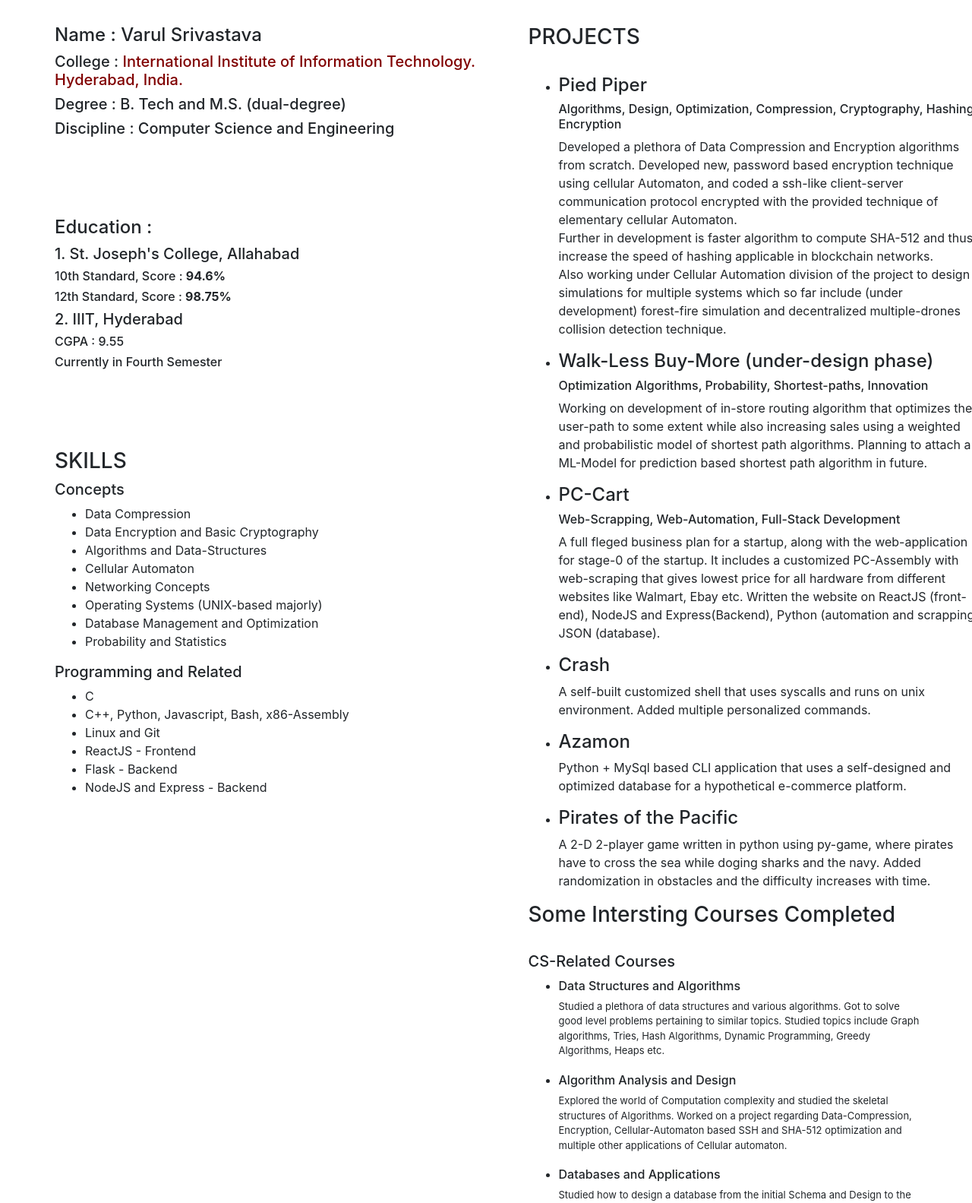
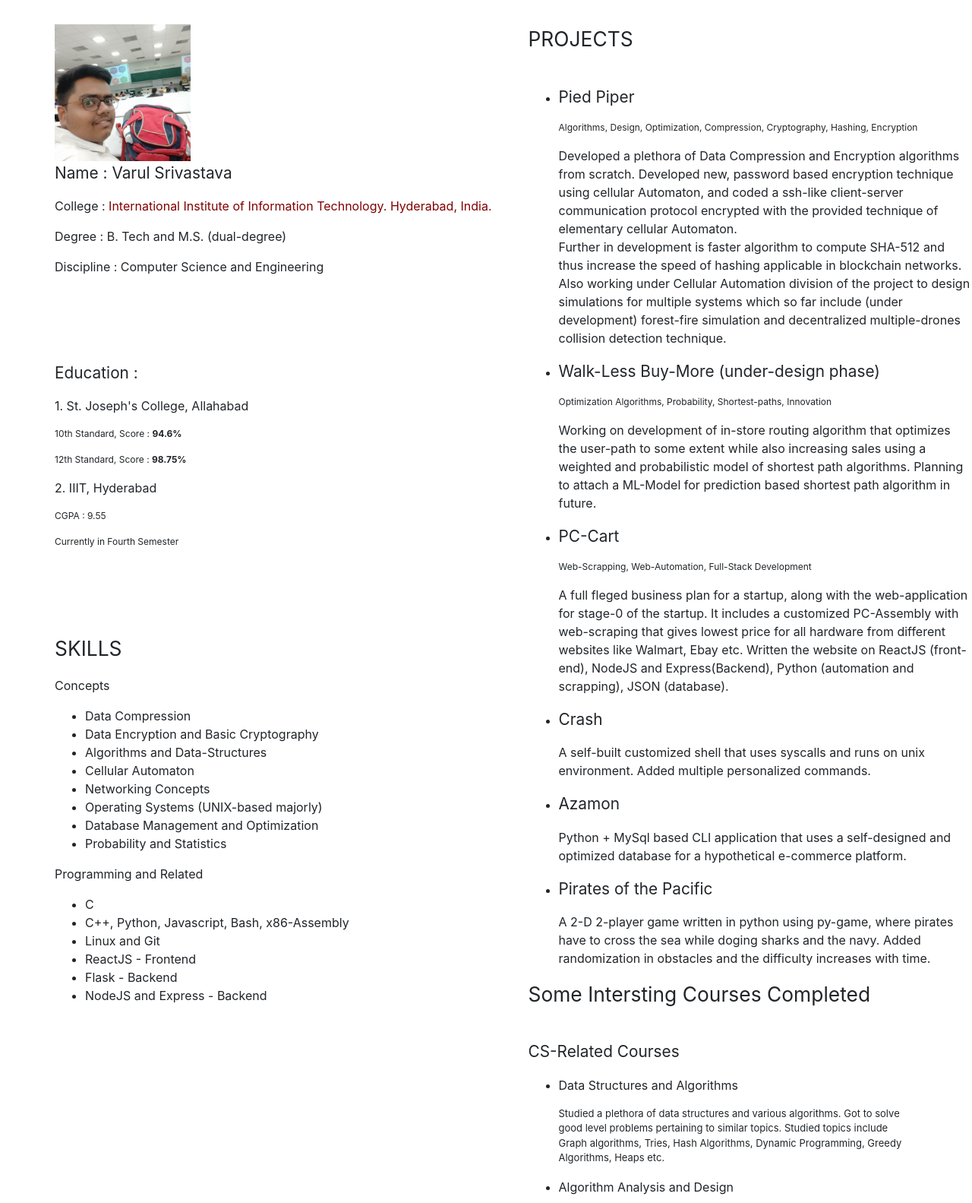
Before and after one commit to vs666/vs666.github.io, a plain HTML site: page html/resume.html in a window 1280 px wide. Shown: the part 56-1639 px from the top of the page at 76% size. Drawn offline with nearby package versions, Linux system fonts and the light colour scheme.

Commit message:
added alternate pages

```diff
--- a/html/resume.html
+++ b/html/resume.html
@@ -16,7 +16,7 @@
     .row {
         display: flex;
         margin-left: 3vh;
-    padding-left:3vh;
+        padding-left: 3vh;
         padding-top: 5vh;
     }
 
@@ -24,9 +24,33 @@
         flex: 40%;
         margin-top: 2vh;
         padding-top: 4vh;
-    padding-left:3vh;
+        padding-left: 3vh;
+        padding-right: 2vh;
     }
 
+    .h4cl {
+        font-size: 2.6vh;
+    }
+
+    .h3cl {
+        font-size: 3.3vh;
+    }
+
+    .h5cl{
+        font-size: 2vh;
+    }
+
+    .h6cl {
+        font-size: 1.5vh;
+    }
+
+    img {
+        display: block;
+        max-width: 180px;
+        max-height: 180px;
+        width: auto;
+        height: auto;
+    }
 </style>
 
 <body>
@@ -44,6 +68,13 @@
                 <li class="nav-item active">
                     <a class="nav-link" href="">Resume<span class="sr-only">(current)</span></a>
                 </li>
+                <li class="nav-item ">
+                    <a class="nav-link" href="./../files/CV_VARUL.pdf">CV</a>
+                </li>
+                <li class="nav-item ">
+                    <a class="nav-link" href="">Areas of Interest</a>
+                </li>
+
             </ul>
         </div>
     </nav>
@@ -52,33 +83,34 @@
     <div class="row">
         <div class="column">
             <div>
-                <h4>Name : Varul Srivastava</h4>
-                <h5>College : <a href="http://www.iiit.ac.in" style="color: maroon">International Institute of
+                <img width="600" height="600" src="./../images/dp.jpg">
+                <p class="h4cl">Name : Varul Srivastava</p>
+                <p class="h5cl">College : <a href="http://www.iiit.ac.in" style="color: maroon">International Institute of
                         Information
-                        Technology. Hyderabad, India.</a></h5>
-                <h5>Degree : B. Tech and M.S. (dual-degree)</h5>
-                <h5>Discipline : Computer Science and Engineering</h5>
+                        Technology. Hyderabad, India.</a></p>
+                <p class="h5cl">Degree : B. Tech and M.S. (dual-degree)</p>
+                <p class="h5cl">Discipline : Computer Science and Engineering</p>
             </div>
             </br>
             </br>
             </br>
             </br>
             <div>
-                <h4>Education :</h4>
-                <h5>1. St. Joseph's College, Allahabad</h5>
-                <h6>10th Standard, Score : <b>94.6%</b> </h6>
-                <h6>12th Standard, Score : <b>98.75%</b> </h6>
-                <h5>2. IIIT, Hyderabad</h5>
-                <h6> CGPA : 9.55</h6>
-                <h6>Currently in Fourth Semester</h6>
+                <p class="h4cl">Education :</p>
+                <p class="h5cl">1. St. Joseph's College, Allahabad</p>
+                <p class="h6cl">10th Standard, Score : <b>94.6%</b> </p>
+                <p class="h6cl">12th Standard, Score : <b>98.75%</b> </p>
+                <p class="h5cl">2. IIIT, Hyderabad</p>
+                <p class="h6cl"> CGPA : 9.55</p>
+                <p class="h6cl">Currently in Fourth Semester</p>
             </div>
             </br>
             </br>
             </br>
             </br>
             <div>
-                <h3>SKILLS</h3>
-                <h5>Concepts</h5>
+                <p class="h3cl">SKILLS</p>
+                <p class="h5cl">Concepts</p>
                 <ul>
                     <li>Data Compression</li>
                     <li>Data Encryption and Basic Cryptography</li>
@@ -89,7 +121,7 @@
                     <li>Database Management and Optimization</li>
                     <li>Probability and Statistics</li>
                 </ul>
-                <h5>Programming and Related</h5>
+                <p class="h5cl">Programming and Related</p>
                 <ul>
                     <li>C</li>
                     <li>C++, Python, Javascript, Bash, x86-Assembly</li>
@@ -103,13 +135,13 @@
 
         <div class="column">
             <div>
-                <h3>PROJECTS</h3>
+                <p class="h3cl">PROJECTS</p>
                 <br>
                 <ul>
                     <li>
                         <div>
-                            <h4>Pied Piper</h4>
-                            <h6>Algorithms, Design, Optimization, Compression, Cryptography, Hashing, Encryption</h6>
+                            <p class="h4cl">Pied Piper</p>
+                            <p class="h6cl">Algorithms, Design, Optimization, Compression, Cryptography, Hashing, Encryption</p>
                             <p>Developed a plethora of Data Compression and Encryption algorithms from scratch.
                                 Developed new, password based encryption technique using cellular Automaton, and coded a
                                 ssh-like client-server communication protocol encrypted with the provided technique of
@@ -125,8 +157,8 @@
                         </div>
                     </li>
                     <li>
-                        <h4>Walk-Less Buy-More (under-design phase)</h4>
-                        <h6>Optimization Algorithms, Probability, Shortest-paths, Innovation</h6>
+                        <p class="h4cl">Walk-Less Buy-More (under-design phase)</p>
+                        <p class="h6cl">Optimization Algorithms, Probability, Shortest-paths, Innovation</p>
                         <p>Working on development of in-store routing algorithm that optimizes the user-path to some
                             extent while also increasing sales using a weighted and probabilistic model of shortest path
                             algorithms. Planning to attach a ML-Model for prediction based shortest path algorithm in
@@ -134,8 +166,8 @@
                     </li>
                     <li>
                         <div>
-                            <h4>PC-Cart</h4>
-                            <h6>Web-Scrapping, Web-Automation, Full-Stack Development</h6>
+                            <p class="h4cl">PC-Cart</p>
+                            <p class="h6cl">Web-Scrapping, Web-Automation, Full-Stack Development</p>
                             <p>A full fleged business plan for a startup, along with the web-application for stage-0 of
                                 the startup. It includes a customized PC-Assembly with web-scraping that gives lowest
                                 price for all hardware from different websites like Walmart, Ebay etc. Written the
@@ -145,21 +177,21 @@
                     </li>
                     <li>
                         <div>
-                            <h4>Crash</h4>
+                            <p class="h4cl">Crash</p>
                             <p>A self-built customized shell that uses syscalls and runs on unix environment. Added
                                 multiple personalized commands.</p>
                         </div>
                     </li>
                     <li>
                         <div>
-                            <h4>Azamon</h4>
+                            <p class="h4cl">Azamon</p>
                             <p>Python + MySql based CLI application that uses a self-designed and optimized database for
                                 a hypothetical e-commerce platform.</p>
                         </div>
                     </li>
                     <li>
                         <div>
-                            <h4>Pirates of the Pacific</h4>
+                            <p class="h4cl">Pirates of the Pacific</p>
                             <p>A 2-D 2-player game written in python using py-game, where pirates have to cross the sea
                                 while doging sharks and the navy. Added randomization in obstacles and the difficulty
                                 increases with time.</p>
@@ -168,13 +200,13 @@
                 </ul>
             </div>
             <div>
-                <h3>Some Intersting Courses Completed</h3>
+                <p class="h3cl">Some Intersting Courses Completed</p>
                 <br>
-                <h5>CS-Related Courses</h5>
+                <p class="h4cl">CS-Related Courses</p>
                 <ul>
                     <li>
                         <div>
-                            <h6>Data Structures and Algorithms</h6>
+                            <p class="h5cl">Data Structures and Algorithms</p>
                             <!-- Hello</h10> -->
                             <p style="overflow-wrap: break-word; font-size: small; margin-right: 15%;">Studied a
                                 plethora of
@@ -185,7 +217,7 @@
                     </li>
                     <li>
                         <div>
-                            <h6>Algorithm Analysis and Design</h6>
+                            <p class="h5cl">Algorithm Analysis and Design</p>
                             <!-- Hello</h10> -->
                             <p style="overflow-wrap: break-word; font-size: small; margin-right: 15%;">Explored the
                                 world of
@@ -196,7 +228,7 @@
                     </li>
                     <li>
                         <div>
-                            <h6>Databases and Applications</h6>
+                            <p class="h5cl">Databases and Applications</h6>
                             <!-- Hello</h10> -->
                             <p style="overflow-wrap: break-word; font-size: small; margin-right: 15%;">Studied how to
                                 design
@@ -209,7 +241,7 @@
                     </li>
                     <li>
                         <div>
-                            <h6>Operating Systems and Networking</h6>
+                            <p class="h5cl">Operating Systems and Networking</h6>
                             <!-- Hello</h10> -->
                             <p style="overflow-wrap: break-word; font-size: small; margin-right: 15%;">Studied the
                                 workings
@@ -224,7 +256,7 @@
                     </li>
                     <li>
                         <div>
-                            <h6>Introduction to Software Systems</h6>
+                            <p class="h5cl">Introduction to Software Systems</h6>
                             <!-- Hello</h10> -->
                             <p style="overflow-wrap: break-word; font-size: small; margin-right: 15%;">Understood proper
                                 way
@@ -236,7 +268,7 @@
                     </li>
                     <li>
                         <div>
-                            <h6>Neural Networks and Deep Learning (Coursera)</h6>
+                            <p class="h5cl">Neural Networks and Deep Learning (Coursera)</h6>
                             <!-- Hello</h10> -->
                             <p style="overflow-wrap: break-word; font-size: small; margin-right: 15%;">Learnt about
                                 Linear
@@ -247,13 +279,13 @@
                         </div>
                     </li>
                 </ul>
-                <h5>Mathematics Courses</h5>
+                <p class="h5cl">Mathematics Courses</p>
                 <ul>
                     <li>Linear Algebra</li>
                     <li>Probability and Statistics</li>
                     <li>Discrete Mathematics</li>
                 </ul>
-                <h5>Electronics Related Courses</h5>
+                <p class="h5cl">Electronics Related Courses</p>
                 <ul>
                     <li>Internet of Things</li>
                     <li>Digital Systems and Microcontrollers</li>
```
Also changed, not shown: html/aroa.html (added, +157 -0 lines), index.html (+7 -0 lines), images/dp.jpg (added), 3 other files. Lines whose indentation alone changed are shown as unchanged.
